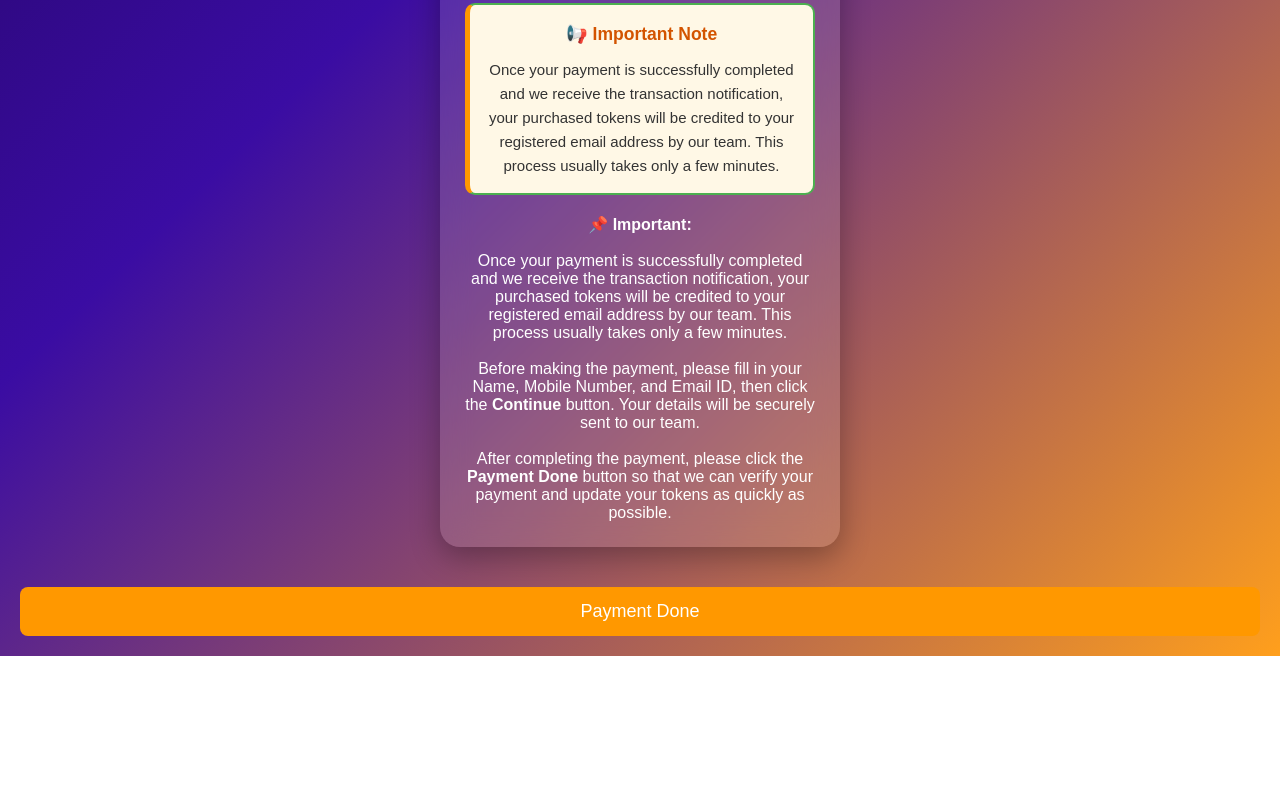
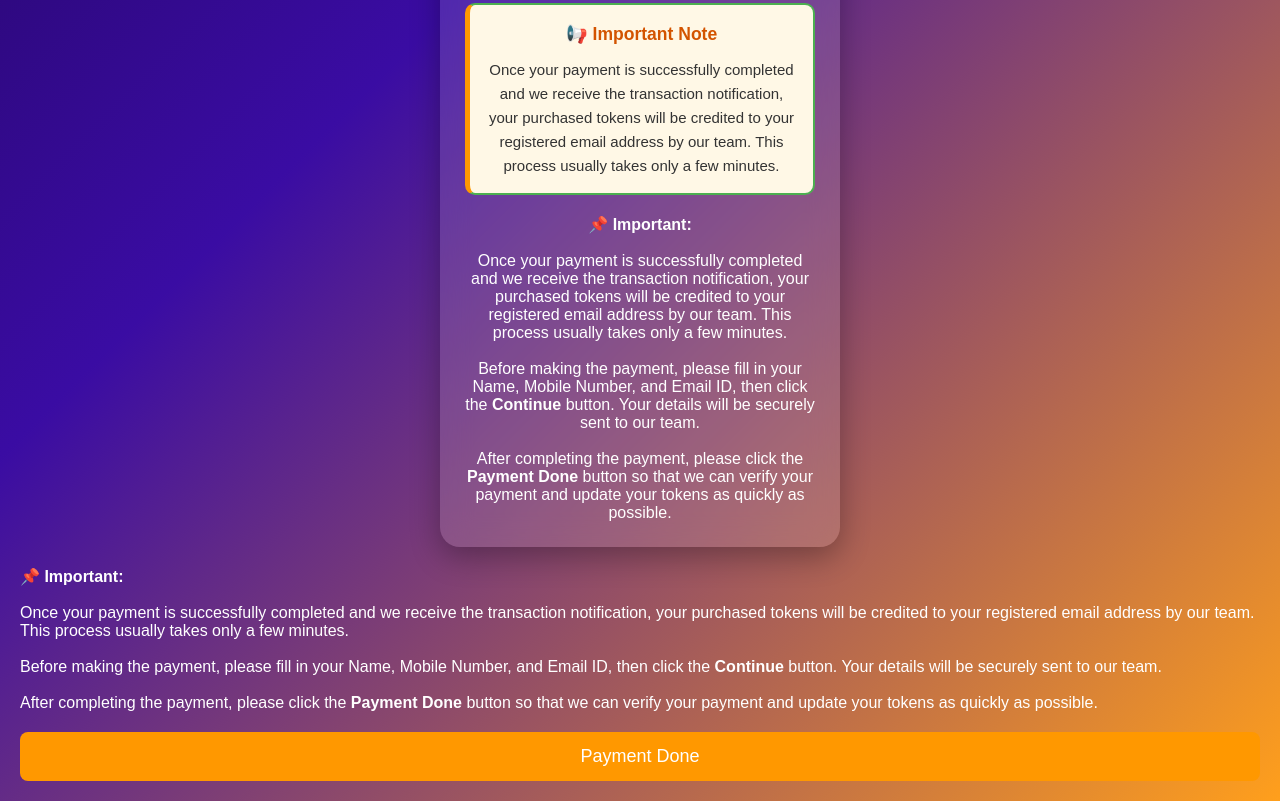
Before and after one commit to jangidbhavesh656-ai/Unique-astro-, a plain HTML site: page payment.html in a window 1280 px wide. Shown: the part 1165-1966 px from the top of the page. Before the commit the page ends 1821 px from the top, so only its background shows below. Drawn offline with Linux system fonts and the light colour scheme.

Commit message:
Add payment completion and instruction details
Added important payment instructions for users.

```diff
--- a/payment.html
+++ b/payment.html
@@ -104,9 +104,18 @@ id="formAmount">
 
 </div>
 
+<p>
+    <strong>📌 Important:</strong><br><br>
 
+    Once your payment is successfully completed and we receive the transaction notification, your purchased tokens will be credited to your registered email address by our team. This process usually takes only a few minutes.<br><br>
+
+    Before making the payment, please fill in your Name, Mobile Number, and Email ID, then click the <strong>Continue</strong> button. Your details will be securely sent to our team.<br><br>
+
+    After completing the payment, please click the <strong>Payment Done</strong> button so that we can verify your payment and update your tokens as quickly as possible.
+</p>
 
 <script>
+
 
 
 let token =
```
